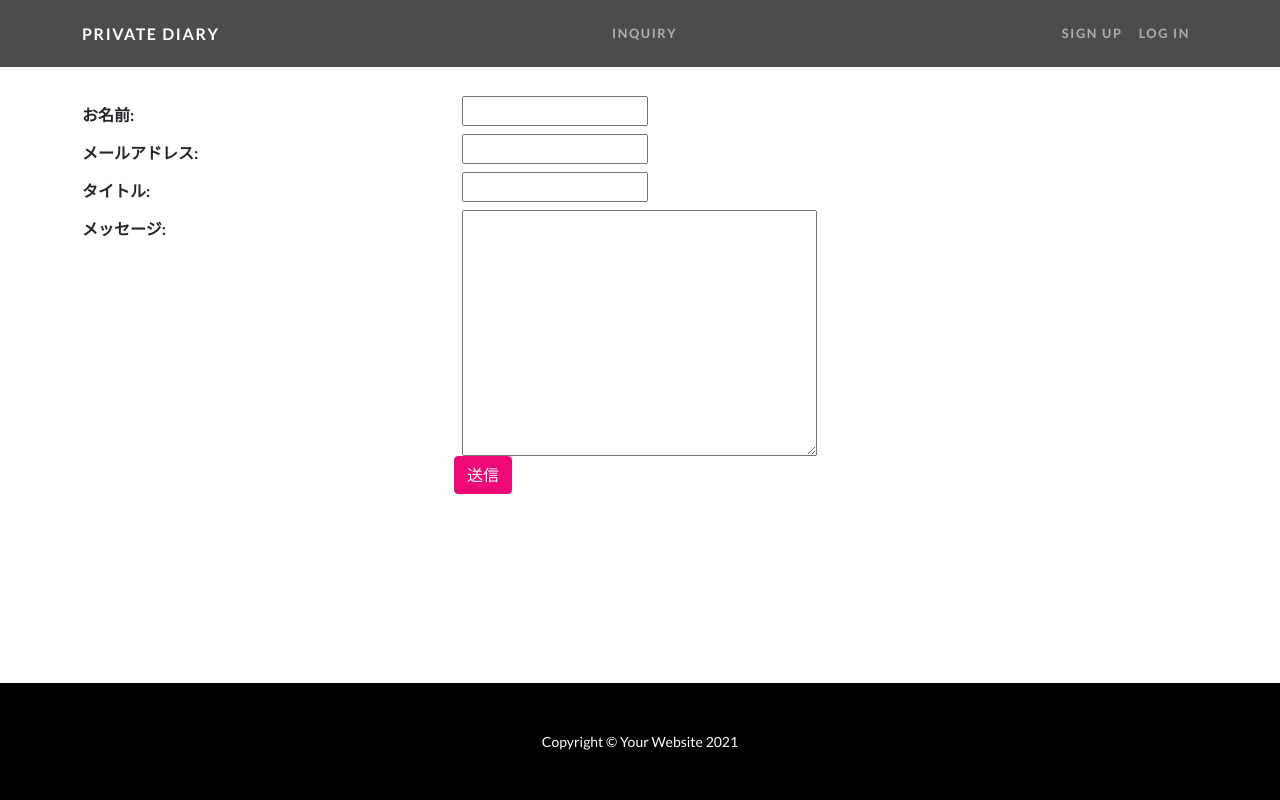
After one commit to hidekazuyamamoto/private_disry, a Django app: page /inquiry/ in a window 1280 px wide. The commit adds this page. Run offline with Django 3.2, Linux system fonts and the light colour scheme; some libraries are stand-ins or nearby versions.

Commit message:
メール送信まで

```diff
--- /dev/null
+++ b/diary/forms.py
@@ -0,0 +1,40 @@
+from django import forms
+from django.core.mail import EmailMessage
+
+
+class InquiryForm(forms.Form):
+    name = forms.CharField(label="お名前", max_length=30)
+    email = forms.EmailField(label="メールアドレス")
+    title = forms.CharField(label="タイトル", max_length=30)
+    message = forms.CharField(label="メッセージ", widget=forms.Textarea)
+
+    def __int__(self, *args, **kwargs):
+        super().__init__(*args, **kwargs)
+
+        self.fields['name'].widget.attrs['class'] = 'form-control col-9'
+        self.fields['name'].widget.attrs['placeholder'] = 'お名前をここに入力してください'
+        self.fields['email'].widget.attrs['class'] = 'form-control col-11'
+        self.fields['email'].widget.attrs['placeholder'] = 'メースアドレスをここに入力してください'
+        self.fields['title'].widget.attrs['class'] = 'form-control col-11'
+        self.fields['title'].widget.attrs['placeholder'] = 'タイトルをここに入力してください'
+        self.fields['message'].widget.attrs['class'] = 'form-control col-12'
+        self.fields['message'].widget.attrs['placeholder'] = 'メッセージをここに入力してください'
+
+    def send_email(self):
+        name = self.cleaned_data['name']
+        email = self.cleaned_data['email']
+        title = self.cleaned_data['title']
+        message = self.cleaned_data['message']
+
+        subject = 'お問い合わせ{}'.format(title)
+        message = '送信者名:{0}\nメールアドレス:{1}\nメッセージ:\n{2}'.format(name, email, message)
+        form_email = 'admin@example.com'
+        to_list = [
+            'test@example.com'
+        ]
+        cc_list = [
+            email
+        ]
+
+        message = EmailMessage(subject=subject, body=message, from_email=form_email, to=to_list, cc=cc_list)
+        message.send()
--- a/diary/templates/base.html
+++ b/diary/templates/base.html
@@ -14,6 +14,8 @@
     <link href="{% static 'css/one-page-wonder.min.css' %}"  rel="stylesheet">
     <link rel="stylesheet" type="text/css" href="{% static 'css/mystyle.css' %}">
     {% block head%}{%endblock%}
+
+
 </head>
 <body>
     <div id="wrapper">
@@ -25,7 +27,7 @@
             </button>
             <div class="collapse navbar-collapse" id="navbarResponsive">
                 <ul class="navbar-nav ms-auto">
-                    <li class="nav-item {%block active_inquiry%}{%endblock%}"><a class="nav-link" href="#">INQUIRY</a>
+                    <li class="nav-item {%block active_inquiry%}{%endblock%}"><a class="nav-link" href="{% url 'diary:inquiry'%}">INQUIRY</a>
                     </li>
                 </ul>
                 <ul class="navbar-nav ms-auto">
@@ -36,6 +38,22 @@
         </div>
     </nav>
 {%block header%}{%endblock%}
+            {%if messages %}
+    <div class="container">
+        <div class="row">
+            <div class="my-div-style w-100">
+                <ul class="messages" style="list-style: none">
+                    {%for message in messages%}
+                    <li {% if message.tags %} class="{{message.tags}}" {%endif%}>
+                        {{message}}
+                    </li>
+                    {%endfor%}
+                </ul>
+            </div>
+        </div>
+    </div>
+    {%endif%}
+
 {%block contents%}{%endblock%}
 <footer class="py-5 bg-black">
     <div class="container px-5"><p class="m-0 text-center text-white small">Copyright &copy; Your Website 2021</p></div>
--- /dev/null
+++ b/diary/templates/inquiry.html
@@ -0,0 +1,32 @@
+{% extends 'base.html'%}
+
+{% block title %}お問い合わせ| Private Diary{% endblock %}
+{% block contents %}
+<div class="container">
+    <div class="row">
+        <div class="my-div-style">
+            <form method="post">
+                {%csrf_token%}
+
+                {{ form.non_field_errors}}
+
+                {%for field in form%}
+                    <div class="form-group row">
+                        <lavel for="{{field.id_for_label}}"
+                               class="col-sm-4 col-form-label">
+                            <strong>{{ field.label_tag}}</strong>
+                        </lavel>
+                        <div class="col-sm-8">
+                            {{ field }}
+                            {{ field.errors }}
+                        </div>
+                    </div>
+                {% endfor %}
+                <div class="offset-sm-4 col-sm-8">
+                    <button class="btn btn-primary" type="submit">送信</button>
+                </div>
+            </form>
+        </div>
+    </div>
+</div>
+{% endblock %}
--- a/diary/urls.py
+++ b/diary/urls.py
@@ -4,4 +4,5 @@ from . import views
 app_name = 'diary'
 urlpatterns = [
     path("", views.IndexView.as_view(), name="index"),
+    path('inquiry/', views.InquiryView.as_view(), name="inquiry")
 ]
--- a/diary/views.py
+++ b/diary/views.py
@@ -1,4 +1,26 @@
+import logging
+
+from django.urls import reverse_lazy
+
 from django.views import generic
+
+from .forms import InquiryForm
+from django.contrib import messages
+
+logger = logging.getLogger(__name__)
+
 
 class IndexView(generic.TemplateView):
     template_name = "index.html"
+
+
+class InquiryView(generic.FormView):
+    template_name = "inquiry.html"
+    form_class = InquiryForm
+    success_url = reverse_lazy('diary:inquiry')
+
+    def form_valid(self, form):
+        form.send_email()
+        messages.success(self.request, 'メッセージを送信しました。')
+        logger.info('Inquiry send by {}'.format(form.cleaned_data['name']))
+        return super().form_valid(form)
--- a/static/css/mystyle.css
+++ b/static/css/mystyle.css
@@ -6,3 +6,6 @@
 footer{
 margin-top:auto;
 }
+.my-div-style{
+  margin-top:6rem;
+  }
```
Also changed, not shown: private_disry/settings.py (deleted, +0 -159 lines), private_disry/settings_common.py (added, +133 -0 lines), private_disry/settings_dev.py (added, +40 -0 lines).
